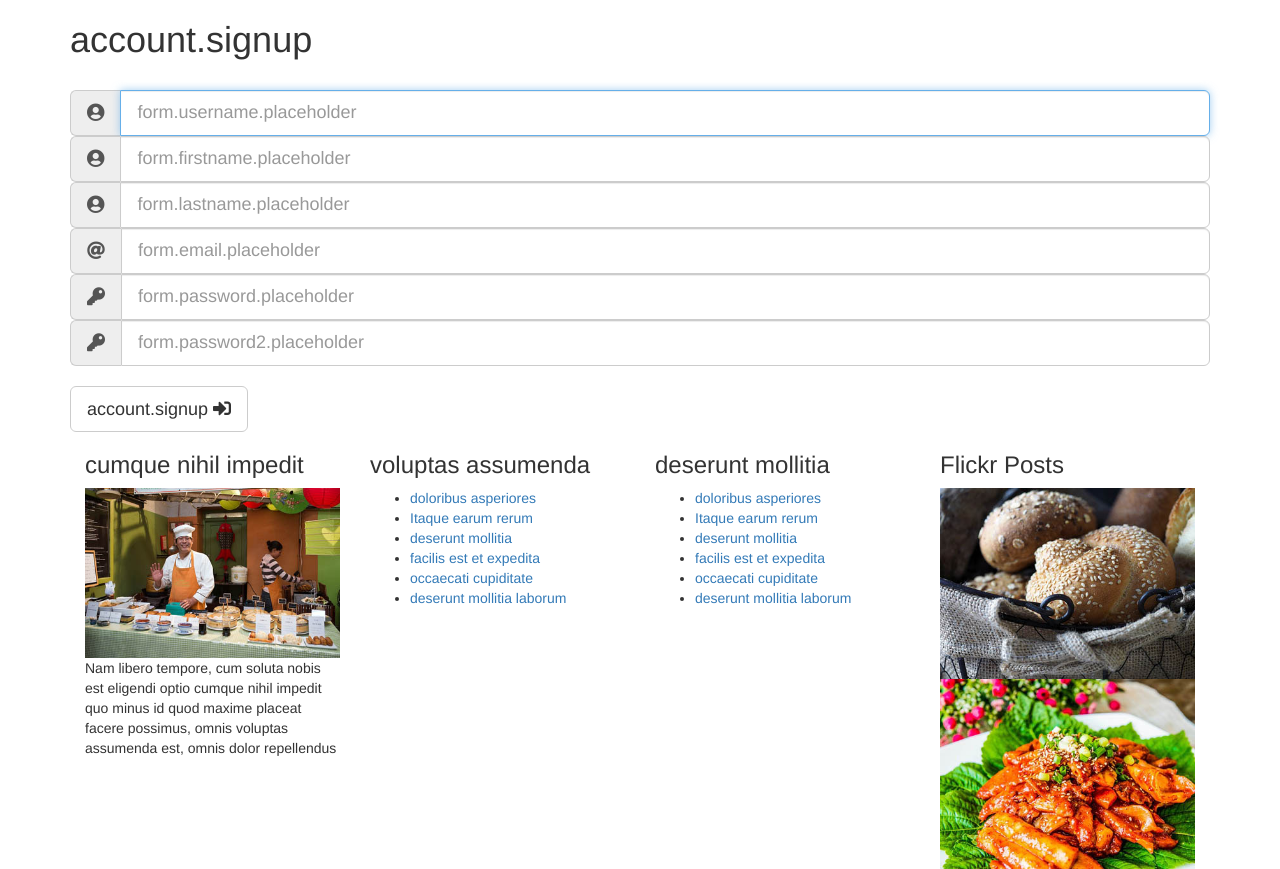
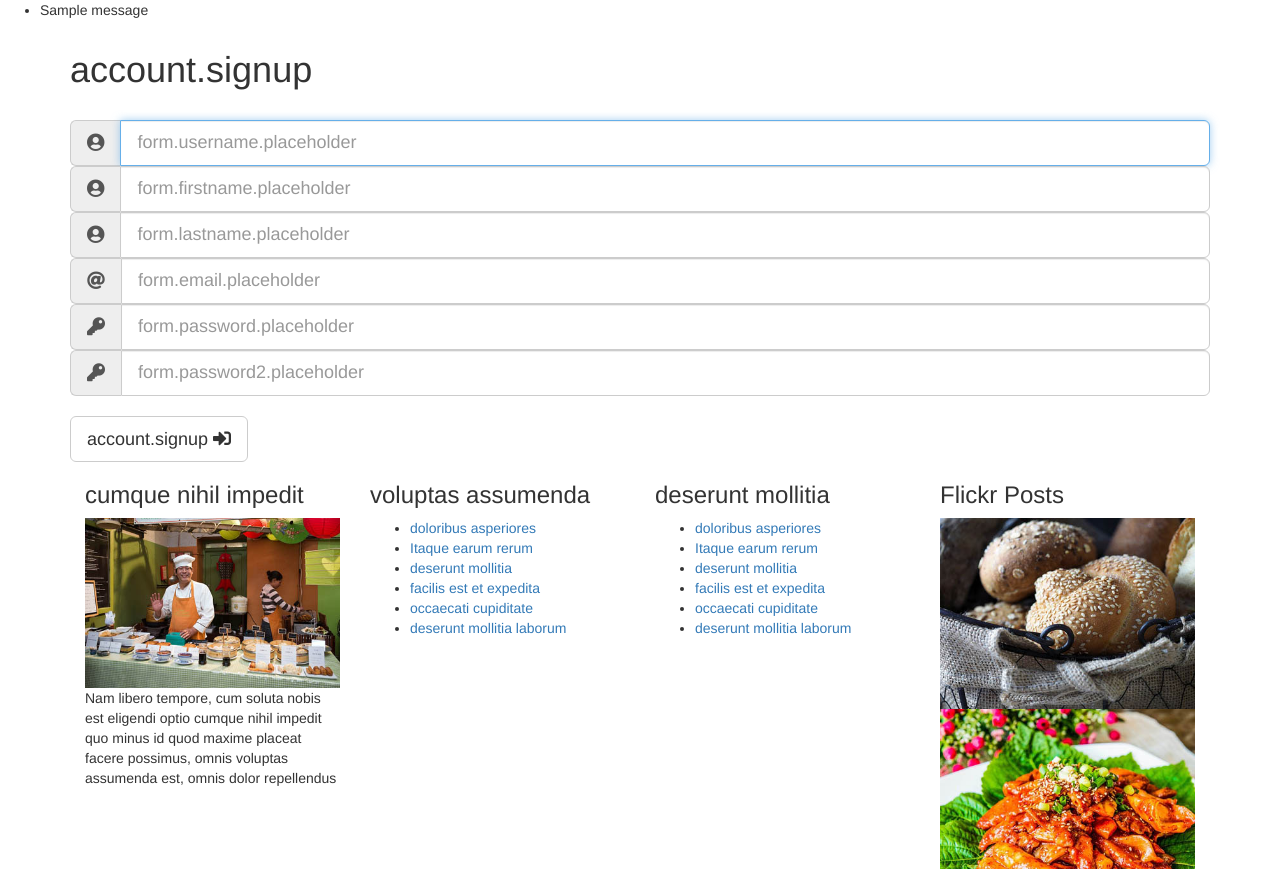
Before and after one commit to vmullet/MasterCook, a Django app: page /accounts/signup/ in a window 1280 px wide. Shown: the part 72-941 px from the top of the page. Run offline with Django 3.2, Linux system fonts and the light colour scheme; tables that the repository leaves empty hold one stand-in row (values such as "Sample post"); one stand-in notice (Sample message) is shown; some libraries are stand-ins or nearby versions.

Commit message:
Updated template structure

```diff
--- a/accounts/templates/accounts/accounts_profile_edit.html
+++ b/accounts/templates/accounts/accounts_profile_edit.html
@@ -16,8 +16,6 @@
 
 {% block content %}
 
-    <div class="typo">
-        <div class="container">
             <h1 class="title wow fadeInLeftBig animated" data-wow-duration="1000ms" data-wow-delay="300ms"
                 style="visibility: visible; animation-duration: 1000ms; animation-delay: 300ms; animation-name: fadeInLeftBig;">
                 {% trans "account.profile" %} : {{ user.username }}
@@ -87,7 +85,5 @@
                     <button class="btn btn-default btn-lg" type="submit">{% trans "form.save" %}</button>
                 </form>
             </div>
-        </div>
-    </div>
 
 {% endblock %}
--- a/accounts/templates/accounts/accounts_profile_view.html
+++ b/accounts/templates/accounts/accounts_profile_view.html
@@ -15,9 +15,6 @@
 {% endblock %}
 
 {% block content %}
-
-    <div class="typo">
-        <div class="container">
     <h1 class="title wow fadeInLeftBig animated" data-wow-duration="1000ms" data-wow-delay="300ms"
         style="visibility: visible; animation-duration: 1000ms; animation-delay: 300ms; animation-name: fadeInLeftBig;">
         {% trans "account.profile" %} : {{ user.username }}
@@ -60,7 +57,5 @@
         <span class="input-group-addon" id="basic-addon1"><i class="fas fa-globe-americas"></i></span>
         <input class="form-control" type="text" value="{{ user.profile.country }}" disabled>
     </div>
-        </div>
-    </div>
 
 {% endblock %}
--- a/accounts/templates/accounts/accounts_signup.html
+++ b/accounts/templates/accounts/accounts_signup.html
@@ -16,8 +16,6 @@
 
 {% block content %}
 
-    <div class="typo">
-        <div class="container">
     <h1 class="title wow fadeInLeftBig animated" data-wow-duration="1000ms" data-wow-delay="300ms"
         style="visibility: visible; animation-duration: 1000ms; animation-delay: 300ms; animation-name: fadeInLeftBig;">
         {% trans "account.signup" %}
@@ -83,7 +81,5 @@
             </button>
         </form>
     </div>
-        </div>
-    </div>
 
 {% endblock %}
--- a/recipes/templates/recipes/recipes_create.html
+++ b/recipes/templates/recipes/recipes_create.html
@@ -16,8 +16,6 @@
 
 {% block content %}
 
-    <div class="typo">
-        <div class="container">
     <h1 class="title wow fadeInLeftBig" data-wow-duration="1000ms" data-wow-delay="300ms">Create Recipe</h1>
     <div class="wow fadeInUp" data-wow-duration="1000ms" data-wow-delay="300ms">
         <form class="site-form" action="{% url 'recipes:create' %}" method="post" enctype="multipart/form-data">
@@ -41,7 +39,5 @@
             <input type="submit" class="btn btn-default" value="Create">
         </form>
     </div>
-        </div>
-    </div>
 
 {% endblock %}
--- a/templates/base_layout.html
+++ b/templates/base_layout.html
@@ -111,9 +111,20 @@
 
 {% block banner %}
 {% endblock %}
+{% if messages %}
+<ul class="messages">
+    {% for message in messages %}
+    <li{% if message.tags %} class="{{ message.tags }}"{% endif %}>{{ message }}</li>
+    {% endfor %}
+</ul>
+{% endif %}
 
-{% block content %}
-{% endblock %}
+<div class="events">
+    <div class="container">
+        {% block content %}
+        {% endblock %}
+    </div>
+</div>
 
 <!-- footer -->
 <div class="footer">
```
Also changed, not shown: accounts/templates/accounts/accounts_login.html (+3 -5 lines), recipes/templates/recipes/recipes_list.html (+9 -12 lines). Lines whose indentation alone changed are shown as unchanged.
